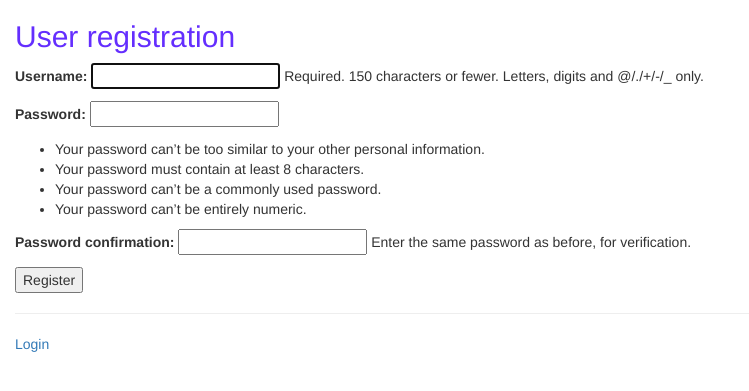
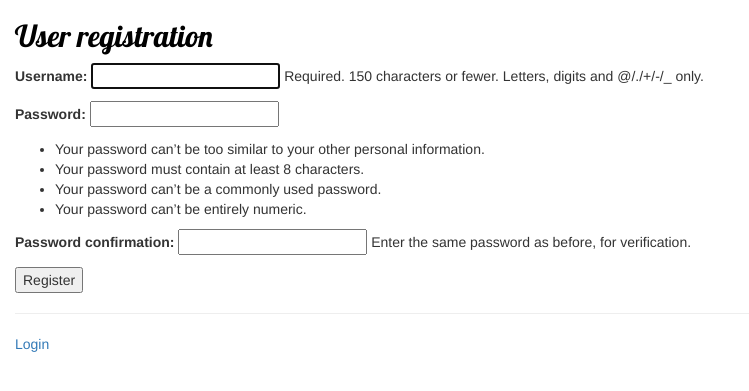
Before and after one commit to raularino/recipesandfun, a Django app: page /register in a window 1280 px wide. Shown: the top 391 px of the page, without its empty margins (0-749 px from the left). Run offline with Django 3.2, Linux system fonts and the light colour scheme; some libraries are stand-ins or nearby versions.

Commit message:
Diseño: títulos (color y letra)

```diff
--- a/static/recipesandfun.css
+++ b/static/recipesandfun.css
@@ -1,5 +1,6 @@
 h1, h2{
-     color: #642EFE;
+    color: #000000;
+    font-family: 'Lobster';
 }
 body {
     padding-left: 15px;
--- a/templates/createrecipe.html
+++ b/templates/createrecipe.html
@@ -5,6 +5,7 @@
     <link rel="stylesheet" href="//maxcdn.bootstrapcdn.com/bootstrap/3.2.0/css/bootstrap.min.css">
     <link rel="stylesheet" href="//maxcdn.bootstrapcdn.com/bootstrap/3.2.0/css/bootstrap-theme.min.css">
     <link rel="stylesheet" href="{% static 'recipesandfun.css' %}">
+    <link href="//fonts.googleapis.com/css?family=Lobster&subset=latin,latin-ext" rel="stylesheet" type="text/css">
 
     <h2>Recipe creation area </h2>
 
--- a/templates/listaIngredientes.html
+++ b/templates/listaIngredientes.html
@@ -5,6 +5,7 @@
     <link rel="stylesheet" href="//maxcdn.bootstrapcdn.com/bootstrap/3.2.0/css/bootstrap.min.css">
     <link rel="stylesheet" href="//maxcdn.bootstrapcdn.com/bootstrap/3.2.0/css/bootstrap-theme.min.css">
     <link rel="stylesheet" href="{% static 'recipesandfun.css' %}">
+    <link href="//fonts.googleapis.com/css?family=Lobster&subset=latin,latin-ext" rel="stylesheet" type="text/css">
 
     <h1>Tipos de Ingredientes:</h1>
 </head>
--- a/templates/login.html
+++ b/templates/login.html
@@ -4,6 +4,7 @@
     <link rel="stylesheet" href="//maxcdn.bootstrapcdn.com/bootstrap/3.2.0/css/bootstrap.min.css">
     <link rel="stylesheet" href="//maxcdn.bootstrapcdn.com/bootstrap/3.2.0/css/bootstrap-theme.min.css">
     <link rel="stylesheet" href="{% static 'recipesandfun.css' %}">
+    <link href="//fonts.googleapis.com/css?family=Lobster&subset=latin,latin-ext" rel="stylesheet" type="text/css">
 </head>
 
 <html>
--- a/templates/myrecipes.html
+++ b/templates/myrecipes.html
@@ -4,6 +4,7 @@
     <link rel="stylesheet" href="//maxcdn.bootstrapcdn.com/bootstrap/3.2.0/css/bootstrap.min.css">
     <link rel="stylesheet" href="//maxcdn.bootstrapcdn.com/bootstrap/3.2.0/css/bootstrap-theme.min.css">
     <link rel="stylesheet" href="{% static 'recipesandfun.css' %}">
+    <link href="//fonts.googleapis.com/css?family=Lobster&subset=latin,latin-ext" rel="stylesheet" type="text/css">
 
     <h2>Your recipes </h2>
 
--- a/templates/register.html
+++ b/templates/register.html
@@ -4,6 +4,7 @@
     <link rel="stylesheet" href="//maxcdn.bootstrapcdn.com/bootstrap/3.2.0/css/bootstrap.min.css">
     <link rel="stylesheet" href="//maxcdn.bootstrapcdn.com/bootstrap/3.2.0/css/bootstrap-theme.min.css">
     <link rel="stylesheet" href="{% static 'recipesandfun.css' %}">
+    <link href="//fonts.googleapis.com/css?family=Lobster&subset=latin,latin-ext" rel="stylesheet" type="text/css">
 
     <h2>User registration</h2>
 
--- a/templates/verReceta.html
+++ b/templates/verReceta.html
@@ -4,6 +4,7 @@
     <link rel="stylesheet" href="//maxcdn.bootstrapcdn.com/bootstrap/3.2.0/css/bootstrap.min.css">
     <link rel="stylesheet" href="//maxcdn.bootstrapcdn.com/bootstrap/3.2.0/css/bootstrap-theme.min.css">
     <link rel="stylesheet" href="{% static 'recipesandfun.css' %}">
+    <link href="//fonts.googleapis.com/css?family=Lobster&subset=latin,latin-ext" rel="stylesheet" type="text/css">
 
 
     <h2>Recetas</h2>
--- a/templates/welcome.html
+++ b/templates/welcome.html
@@ -4,6 +4,7 @@
     <link rel="stylesheet" href="//maxcdn.bootstrapcdn.com/bootstrap/3.2.0/css/bootstrap.min.css">
     <link rel="stylesheet" href="//maxcdn.bootstrapcdn.com/bootstrap/3.2.0/css/bootstrap-theme.min.css">
     <link rel="stylesheet" href="{% static 'recipesandfun.css' %}">
+    <link href="//fonts.googleapis.com/css?family=Lobster&subset=latin,latin-ext" rel="stylesheet" type="text/css">
 
     <h2>User area </h2>
 
```
Also changed, not shown: db.sqlite3.
